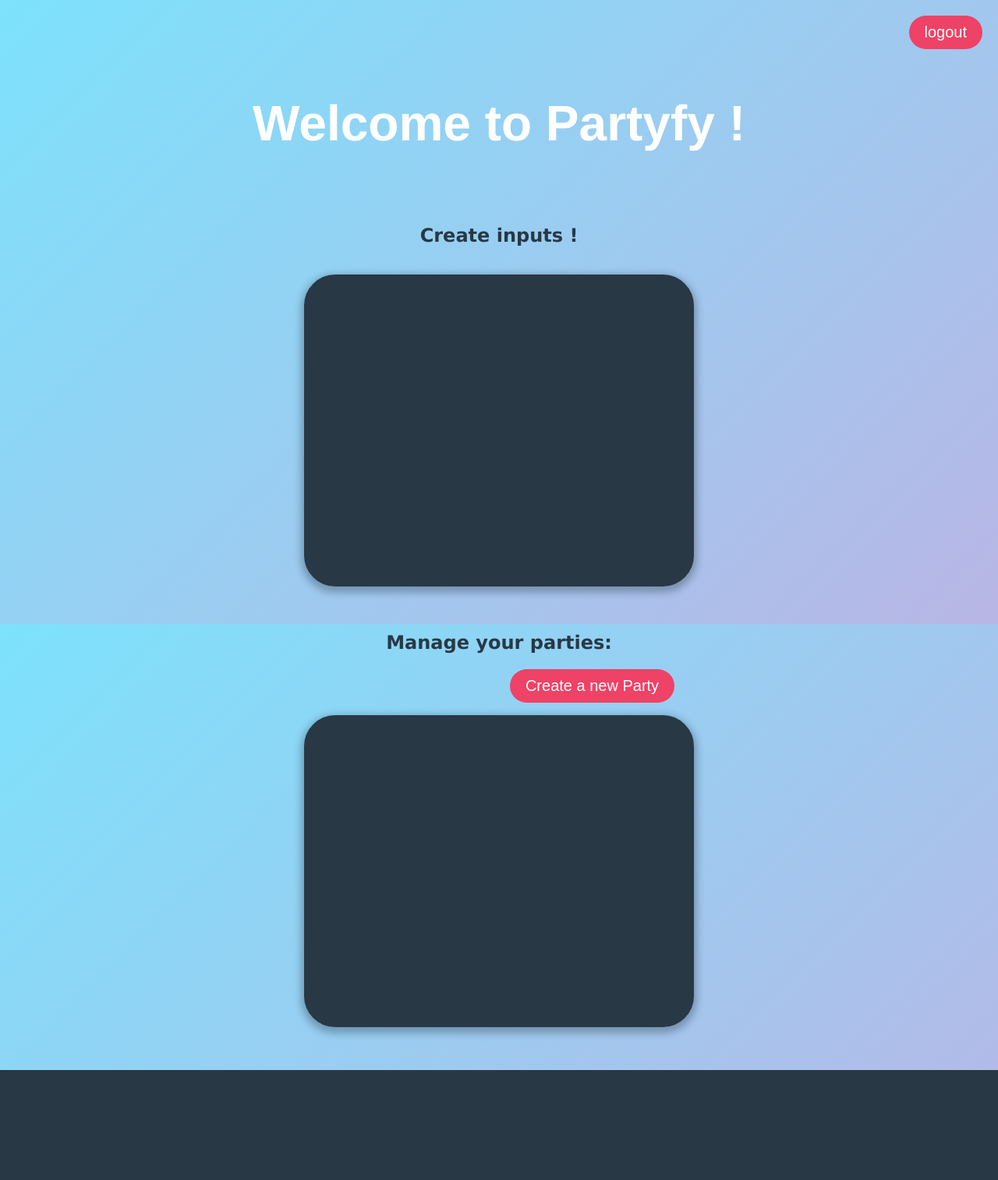
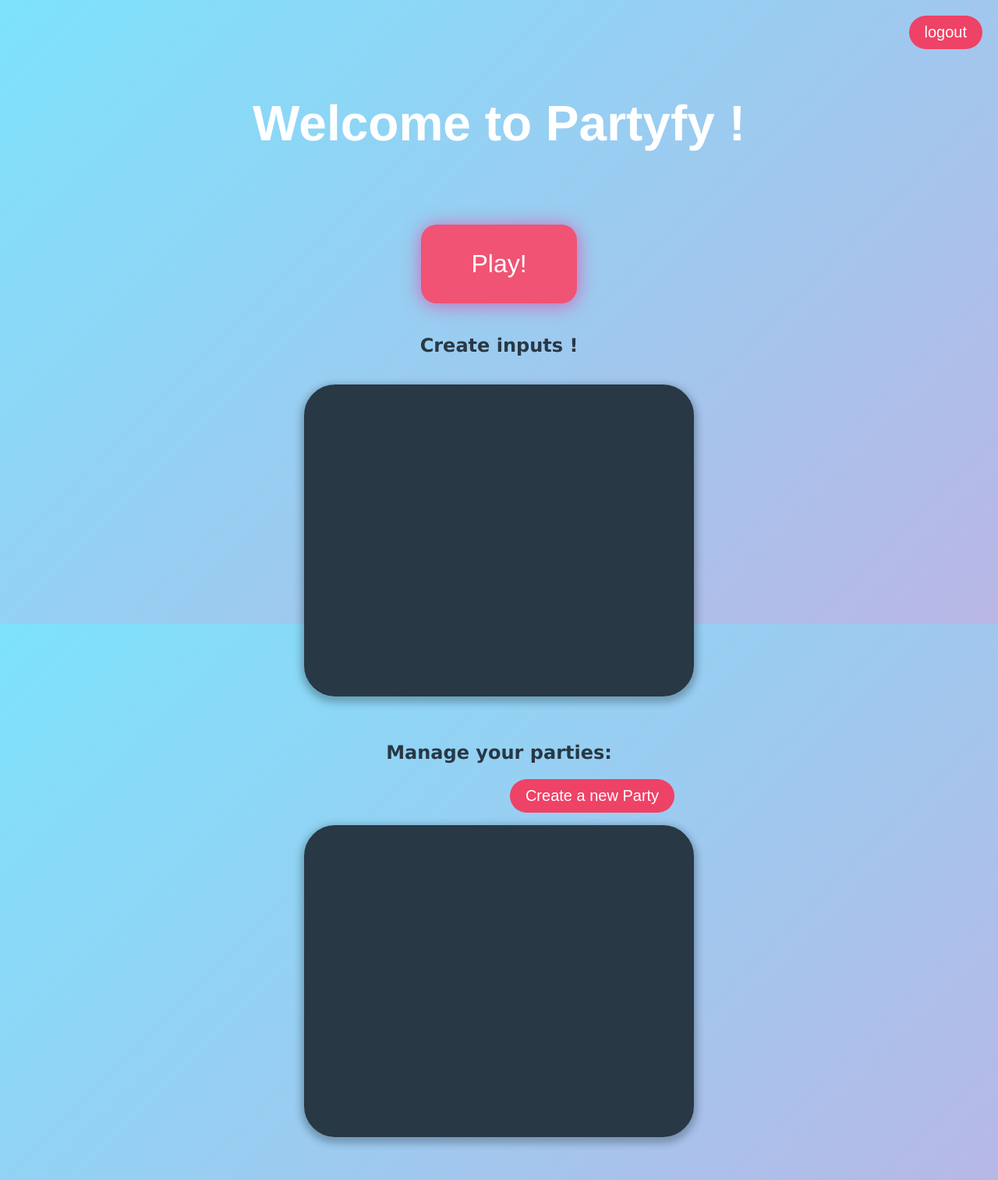
Before and after one commit to Fienberber/partyfy, a Flask app: page / in a window 1280 px wide. Shown: the whole page at 78% size. Before the commit the page ends 1372 px from the top, so only its background shows below. Run offline with Flask 2, Linux system fonts and the light colour scheme; the visitor is signed in with stand-in values (Sample User, id 1); data that the repository does not hold is empty.

Commit message:
fixed some css things

```diff
--- a/app/static/styles/home.css
+++ b/app/static/styles/home.css
@@ -2,6 +2,7 @@
   --main-bg-color: linear-gradient(-225deg, #7DE2FC 0%, #B9B6E5 100%);/* Background color */
   --main-ft-color: #283845;/* Font color */
   --main-bt-color: #EE4266;/* Button color */
+  --main-gd-color: #F05374);/* Background color */
 }
 
 body {
@@ -128,9 +129,17 @@ dt{
 }
 
 .btn:hover {
-  color: var(--main-ft-color);
-  background: var(--main-bt-color);
   text-decoration: none;
+  box-shadow: 0 4px 10px 4px rgba(19, 35, 47, 0.3);
+}
+
+.play_btn {
+  font-size: 30px;
+  border: solid;
+  transition-duration: 0.5s;
+  background-color: var(--main-gd-color);
+  border-color:white;
+  color: white;
 }
 
 .party {
@@ -165,3 +174,87 @@ nav dl{
   overflow:hidden;
   overflow-y:scroll;
 }
+
+
+.bubbly-button {
+  font-family: 'Helvetica', 'Arial', sans-serif;
+  display: inline-block;
+  font-size: 2em;
+  padding: 1em 2em;
+  margin-top: 20px;
+  margin-bottom: 20px;
+  -webkit-appearance: none;
+  appearance: none;
+  background-color: #F05374;
+  color: #fff;
+  border-radius: 20px;
+  border: none;
+  cursor: pointer;
+  position: relative;
+  transition: transform ease-in 0.1s, box-shadow ease-in 0.25s;
+  box-shadow: 0 2px 25px rgba(255, 0, 130, 0.5);
+}
+.bubbly-button:focus {
+  outline: 0;
+}
+.bubbly-button:before, .bubbly-button:after {
+  position: absolute;
+  content: '';
+  display: block;
+  width: 140%;
+  height: 100%;
+  left: -20%;
+  z-index: -1000;
+  transition: all ease-in-out 0.5s;
+  background-repeat: no-repeat;
+}
+.bubbly-button:before {
+  display: none;
+  top: -75%;
+  background-image: radial-gradient(circle, #F05374 20%, transparent 20%), radial-gradient(circle, transparent 20%, #F05374 20%, transparent 30%), radial-gradient(circle, #F05374 20%, transparent 20%), radial-gradient(circle, #F05374 20%, transparent 20%), radial-gradient(circle, transparent 10%, #F05374 15%, transparent 20%), radial-gradient(circle, #F05374 20%, transparent 20%), radial-gradient(circle, #F05374 20%, transparent 20%), radial-gradient(circle, #F05374 20%, transparent 20%), radial-gradient(circle, #F05374 20%, transparent 20%);
+  background-size: 10% 10%, 20% 20%, 15% 15%, 20% 20%, 18% 18%, 10% 10%, 15% 15%, 10% 10%, 18% 18%;
+}
+.bubbly-button:after {
+  display: none;
+  bottom: -75%;
+  background-image: radial-gradient(circle, #F05374 20%, transparent 20%), radial-gradient(circle, #F05374 20%, transparent 20%), radial-gradient(circle, transparent 10%, #F05374 15%, transparent 20%), radial-gradient(circle, #F05374 20%, transparent 20%), radial-gradient(circle, #F05374 20%, transparent 20%), radial-gradient(circle, #F05374 20%, transparent 20%), radial-gradient(circle, #F05374 20%, transparent 20%);
+  background-size: 15% 15%, 20% 20%, 18% 18%, 20% 20%, 15% 15%, 10% 10%, 20% 20%;
+}
+.bubbly-button:active {
+  transform: scale(0.9);
+  background-color: #e60074;
+  box-shadow: 0 2px 25px rgba(255, 0, 130, 0.2);
+}
+.bubbly-button.animate:before {
+  display: block;
+  animation: topBubbles ease-in-out 0.75s forwards;
+}
+.bubbly-button.animate:after {
+  display: block;
+  animation: bottomBubbles ease-in-out 0.75s forwards;
+}
+
+@keyframes topBubbles {
+  0% {
+    background-position: 5% 90%, 10% 90%, 10% 90%, 15% 90%, 25% 90%, 25% 90%, 40% 90%, 55% 90%, 70% 90%;
+  }
+  50% {
+    background-position: 0% 80%, 0% 20%, 10% 40%, 20% 0%, 30% 30%, 22% 50%, 50% 50%, 65% 20%, 90% 30%;
+  }
+  100% {
+    background-position: 0% 70%, 0% 10%, 10% 30%, 20% -10%, 30% 20%, 22% 40%, 50% 40%, 65% 10%, 90% 20%;
+    background-size: 0% 0%, 0% 0%,  0% 0%,  0% 0%,  0% 0%,  0% 0%;
+  }
+}
+@keyframes bottomBubbles {
+  0% {
+    background-position: 10% -10%, 30% 10%, 55% -10%, 70% -10%, 85% -10%, 70% -10%, 70% 0%;
+  }
+  50% {
+    background-position: 0% 80%, 20% 80%, 45% 60%, 60% 100%, 75% 70%, 95% 60%, 105% 0%;
+  }
+  100% {
+    background-position: 0% 90%, 20% 90%, 45% 70%, 60% 110%, 75% 80%, 95% 70%, 110% 10%;
+    background-size: 0% 0%, 0% 0%,  0% 0%,  0% 0%,  0% 0%,  0% 0%;
+  }
+}
--- a/app/static/styles/input.css
+++ b/app/static/styles/input.css
@@ -204,6 +204,7 @@ nav dl{
   color: var(--main-ft-color);
   background: var(--main-bt-color);
   text-decoration: none;
+  box-shadow: 0 4px 10px 4px rgba(19, 35, 47, 0.3);
 }
 
 .delete_btn {
--- a/app/static/styles/party.css
+++ b/app/static/styles/party.css
@@ -78,6 +78,7 @@ input.player_email {
   color: var(--main-ft-color);
   background: var(--main-bt-color);
   text-decoration: none;
+  box-shadow: 0 4px 10px 4px rgba(19, 35, 47, 0.3);
 }
 
 .input_btn{
--- a/app/templates/homePage.html
+++ b/app/templates/homePage.html
@@ -18,11 +18,9 @@
 </div>
 <div class="row">
   <div class="col-3">
-
   </div>
-
   <div class="col-6 center">
-
+    <button class="bubbly-button">Play!</button>
 		<h2 class="render" id="render_text">Create inputs !</h2>
     <div class="aside center">
       <nav>
@@ -66,6 +64,24 @@ var partiesInputCount = [80, 50, 120, 123];
 function loadUpdate(){
   getParties();
   getInvitedParties();
+
+
+  var bubblyButtons = document.getElementsByClassName("bubbly-button");
+
+  for (var i = 0; i < bubblyButtons.length; i++) {
+    bubblyButtons[i].addEventListener('click', function(e) {
+
+          e.preventDefault;
+          //reset animation
+          e.target.classList.remove('animate');
+
+          e.target.classList.add('animate');
+          setTimeout(function(){
+            e.target.classList.remove('animate');
+            window.location.href='play';
+          },700);
+          }, false);
+  }
 }
 
 function updatePartyList(data){
@@ -167,6 +183,7 @@ function share(token){
   prompt('Press Ctrl + C, then Enter to copy to clipboard',link);
 }
 
+
 </script>
 
 </body>
--- a/app/templates/index.jinja2
+++ b/app/templates/index.jinja2
@@ -11,17 +11,23 @@
 <body>
 <!-- partial:index.partial.html -->
 <canvas height='1' id='confetti' width='1'></canvas>
+<div>
 <div class="intro" id="intro">
+<div class="center">
 	<h1>Partyfy</h1>
 	Prêt à lancer la soirée?
+	</div>
 </div>
 <div class="intro bye" id="pres">
+	<div class="center">
 	Partyfy est un jeu collaboratif pour animer vos soirées.<br>
 	<br>
 	Pour faire simple c'est un Picolo personnalisé, automatique et qui peut être intégré dans un système domotique.<br>
 	Ça à l'air cool hein?<br>
 	<br>
 	<a href="/login">Alors t'attends quoi? C'est par ici pour la soirée 🎉!</a>
+	</br>
+</div>
 <!-- partial -->
 <script src='https://cdnjs.cloudflare.com/ajax/libs/jquery/2.1.3/jquery.min.js'></script>
   <script  src="{{ url_for('static',filename='scripts/index.js') }}"></script>
```
Also changed, not shown: app/party.py (+8 -0 lines), app/static/styles/index.css (+9 -2 lines), app/templates/partyCreator.html (+6 -2 lines).
